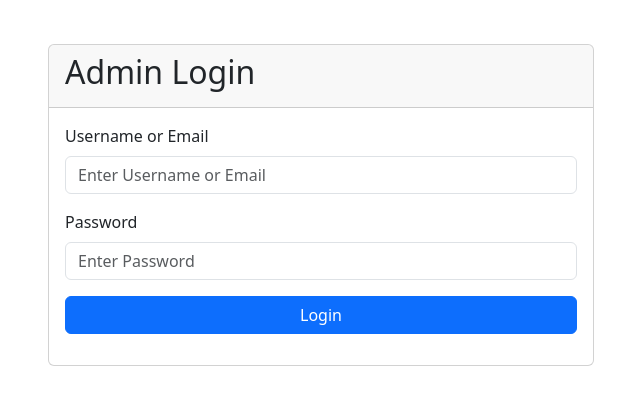
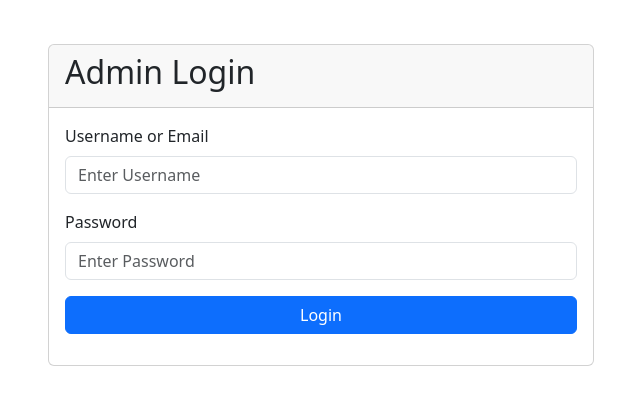
Before and after one commit to Muhannad0101/campaign_planner_web, a Flask app: page /admin/login in a window 1280 px wide. Shown: the part 56-461 px from the top of the page, without its empty margins (319-959 px from the left). Run offline with Flask 3, Linux system fonts and the light colour scheme; parts of the project's set-up code (start-up, migrations or seed data) failed here and were passed over; some libraries are stand-ins or nearby versions.

Commit message:
Update login.html

```diff
--- a/admin/templates/admin/login.html
+++ b/admin/templates/admin/login.html
@@ -13,7 +13,7 @@
                     {{ form.hidden_tag() }}
                     <div class="form-group mb-3">
                         {{ form.username_or_email.label(class="form-label") }}
-                        {{ form.username_or_email(class="form-control", placeholder="Enter Username or Email") }}
+                        {{ form.username_or_email(class="form-control", placeholder="Enter Username") }}
                         {% for error in form.username_or_email.errors %}
                             <div class="text-danger">{{ error }}</div>
                         {% endfor %}
```
